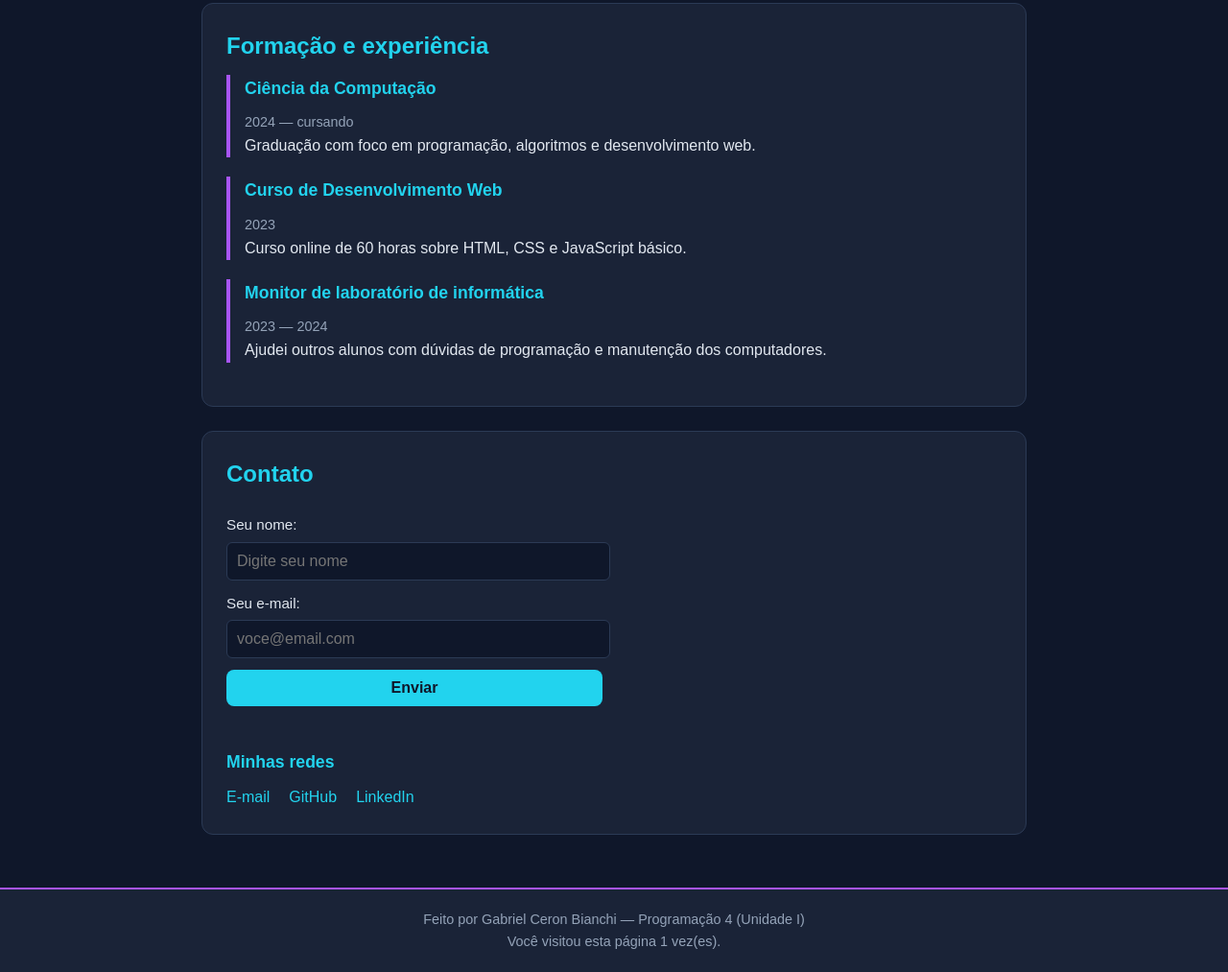
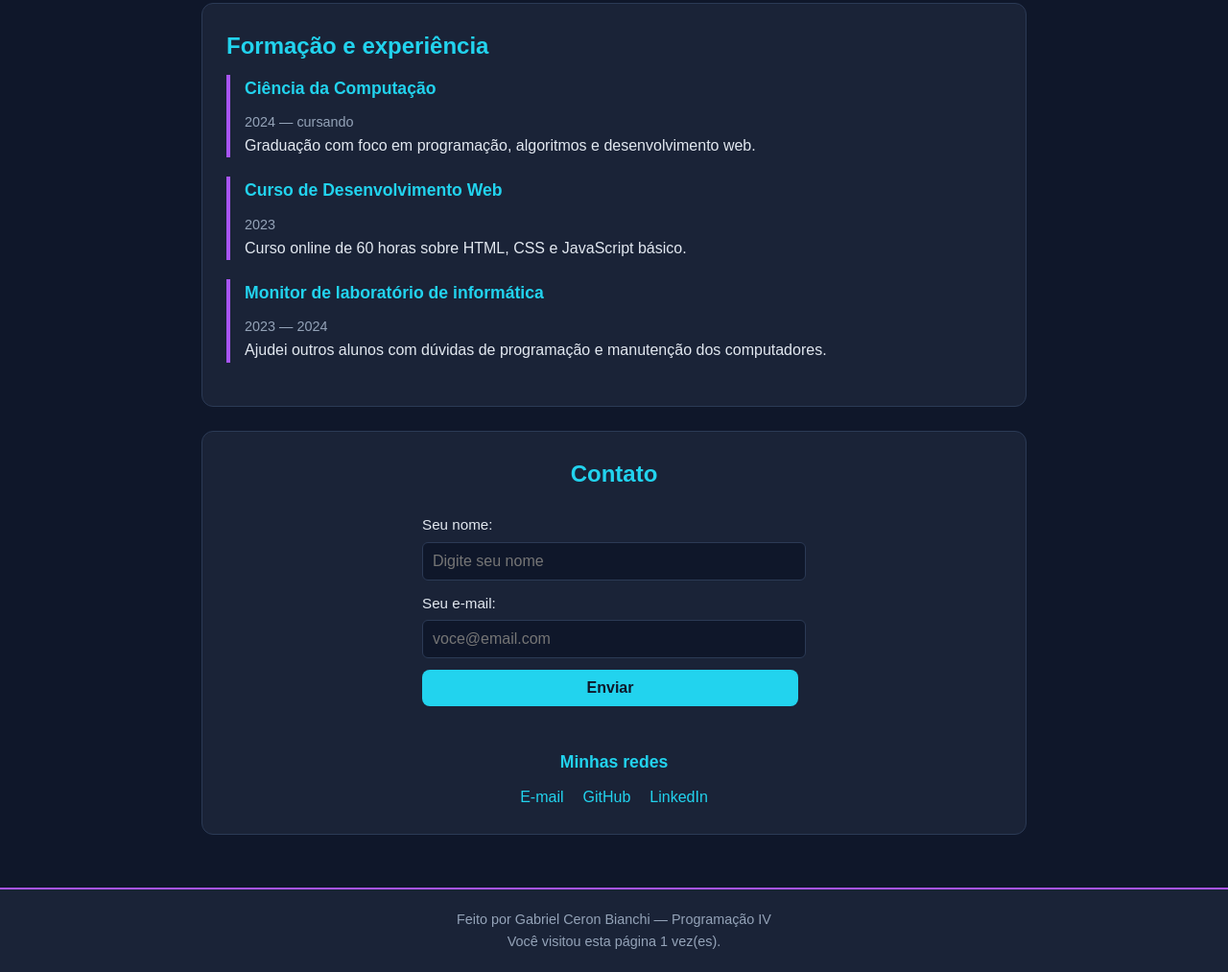
Before and after one commit to cbGabriel9/meu-curriculo, a plain HTML site: page index.html in a window 1280 px wide. Shown: the part 861-1874 px from the top of the page at 96% size. Drawn offline with Linux system fonts and the light colour scheme.

Commit message:
Centraliza a secao de contato e corrige o link do LinkedIn
Co-Authored-By: Claude Opus 5 <noreply@anthropic.com>

```diff
--- a/index.html
+++ b/index.html
@@ -127,7 +127,7 @@
             <ul class="redes">
                 <li><a href="mailto:g.ceronbianchi@gmail.com">E-mail</a></li>
                 <li><a href="https://github.com/" target="_blank" rel="noopener">GitHub</a></li>
-                <li><a href="https://www.linkedin.com/" target="_blank" rel="noopener">LinkedIn</a></li>
+                <li><a href="https://www.linkedin.com/in/gabriel-ceron-bianchi-58435425b" target="_blank" rel="noopener">LinkedIn</a></li>
             </ul>
         </section>
 
@@ -135,8 +135,7 @@
 
     <!-- ===== RODAPÉ ===== -->
     <footer>
-        <p>Feito por Gabriel Ceron Bianchi — Programação 4 (Unidade I)</p>
-        <!-- Contador de visitas guardado no localStorage pelo JavaScript -->
+        <p>Feito por Gabriel Ceron Bianchi — Programação IV</p>
         <p>Você visitou esta página <span id="contador">0</span> vez(es).</p>
     </footer>
 
--- a/style.css
+++ b/style.css
@@ -252,12 +252,19 @@ canvas {
 
 /* ---------------------------------------------------------
    10. FORMULÁRIO DE CONTATO
+   Toda a seção de contato fica centralizada na página.
    --------------------------------------------------------- */
+#contato {
+    text-align: center;
+}
+
+/* "margin: 0 auto" centraliza o formulário dentro da seção */
 form {
     display: flex;
     flex-direction: column;
     max-width: 400px;
-    margin-bottom: 20px;
+    margin: 0 auto 20px auto;
+    text-align: left;   /* os rótulos continuam alinhados à esquerda */
 }
 
 label {
@@ -288,6 +295,7 @@ input:focus {
 
 .redes {
     display: flex;
+    justify-content: center;   /* centraliza os links das redes */
     list-style: none;
     gap: 20px;
     flex-wrap: wrap;
```
